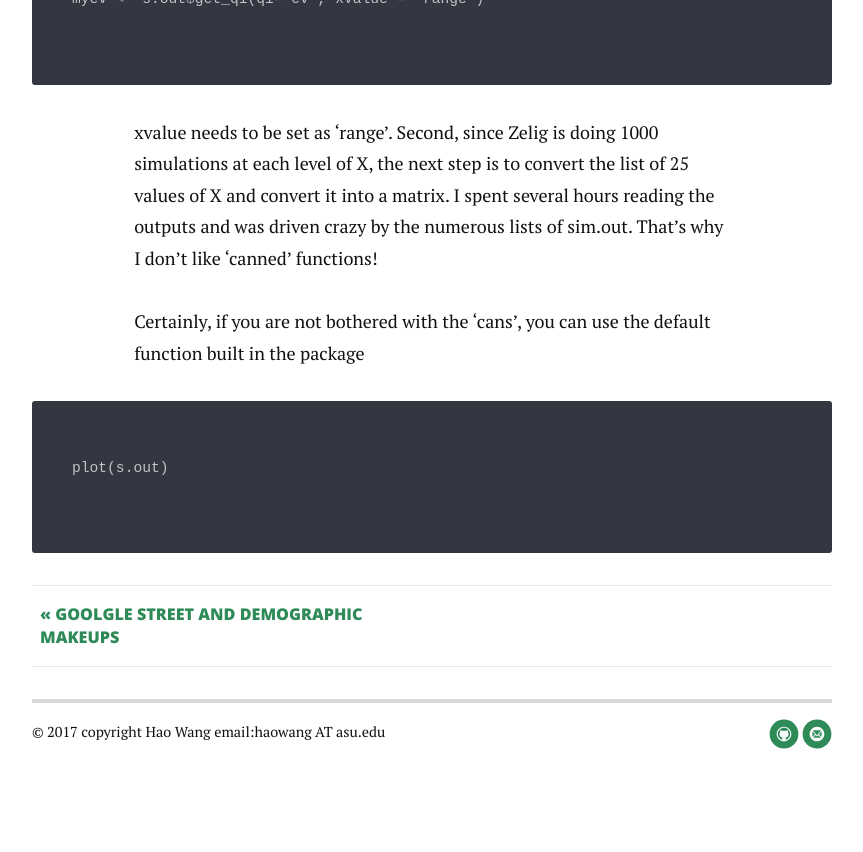
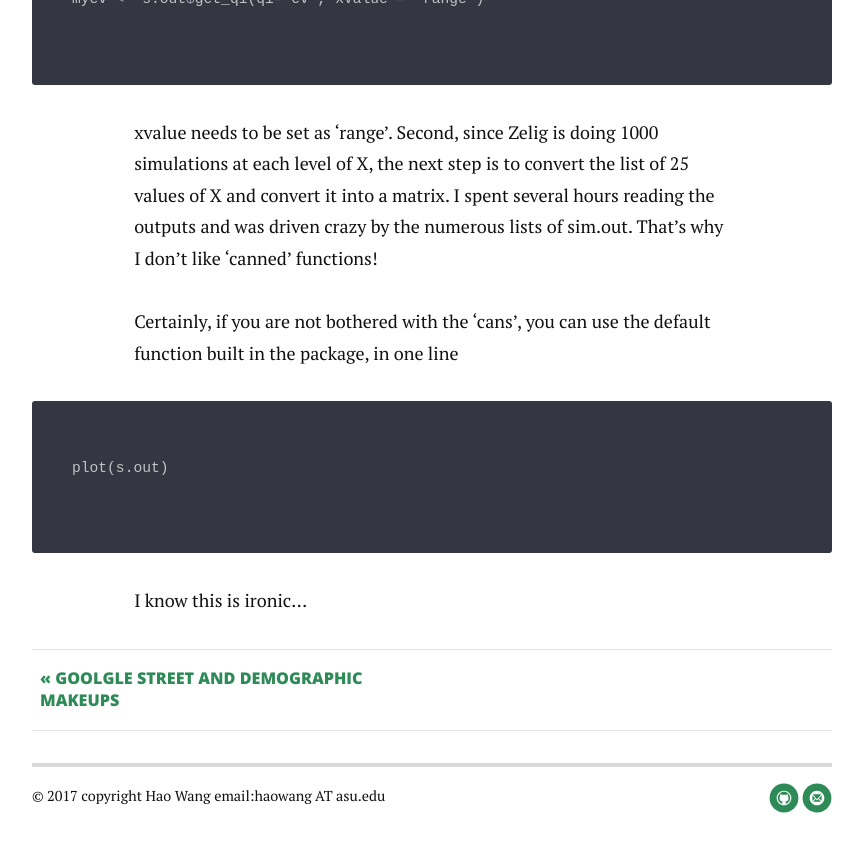
Before and after one commit to haowang666/haowang666.github.io, a Jekyll site: the page built from _posts/2017-3-19-Extract-Zelig-Simulation.md, in a window 1280 px wide and 900 px high, scrolled down 2119 px. Shown: the top 852 px of the window, without its empty margins (208-1071 px from the left). Built offline with Jekyll 4.4.1, drawn with Linux system fonts in a browser that asks for light colours; nearby versions of some CDN libraries; our own code applies the rules of GitHub Pages for plain Markdown files.

Commit message:
update md

````diff
--- a/_posts/2017-3-19-Extract-Zelig-Simulation.md
+++ b/_posts/2017-3-19-Extract-Zelig-Simulation.md
@@ -54,7 +54,8 @@
 xvalue needs to be set as 'range'. Second, since Zelig is doing 1000 simulations at each level of X, the next step is to convert the list of 25 values of X and convert it into
 a matrix. I spent several hours reading the outputs and was driven crazy by the numerous lists of sim.out. That's why I don't like 'canned' functions!
 
-Certainly, if you are not bothered with the 'cans', you can use the default function built in the package
+Certainly, if you are not bothered with the 'cans', you can use the default function built in the package, in one line
 ```R
 plot(s.out)
 ```
+I know this is ironic...
````
